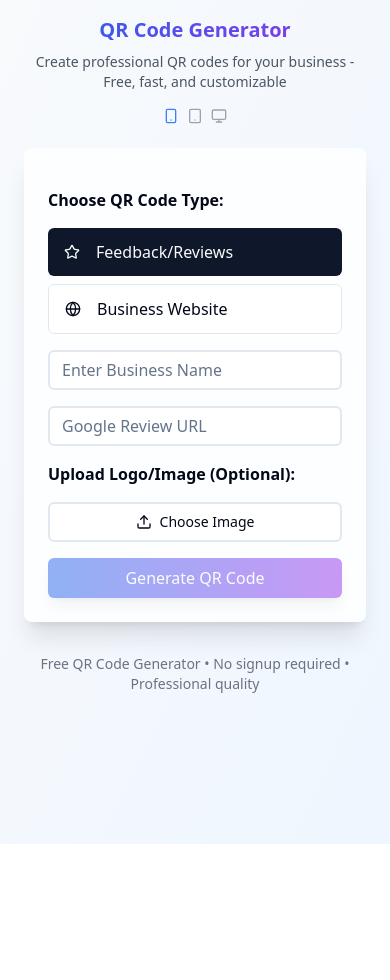
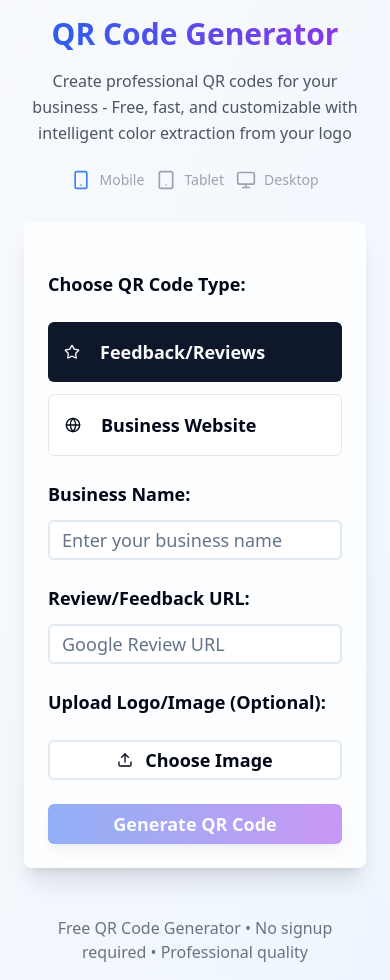
Before and after one commit to WebNaresh/free-qr-code-generator, a Next.js app: page / in a window 390 px wide. Before the commit the page ends 844 px from the top, so only its background shows below. Built offline with nearby package versions, Linux system fonts and the light colour scheme.

Commit message:
revert to v32 for stability
Restore previous version to ensure project stability

#VERCEL_SKIP

Co-authored-by: Naresh Bhosale <91016022+WebNaresh@users.noreply.github.com>

```diff
--- a/components/QRCodeGenerator.tsx
+++ b/components/QRCodeGenerator.tsx
@@ -332,24 +332,43 @@ export default function QRCodeGenerator() {
       : { primary: "text-indigo-800", secondary: "text-indigo-600", tertiary: "text-indigo-500" }
   }
 
-  // Responsive classes
+  // Enhanced responsive classes with larger font sizes
   const getResponsiveClasses = () => {
     return {
       card: isMobile ? "mx-2" : "mx-auto max-w-4xl",
-      title: isMobile ? "text-xl sm:text-2xl" : "text-2xl lg:text-3xl",
-      subtitle: isMobile ? "text-sm" : "text-base",
-      input: isMobile ? "text-base py-3" : "text-lg py-4",
-      button: isMobile ? "py-3 text-base" : "py-4 text-lg",
-      qrContainer: isMobile ? "p-4 sm:p-6" : isTablet ? "p-8" : "p-12",
-      qrTitle: isMobile ? "text-lg sm:text-xl" : isTablet ? "text-2xl" : "text-4xl",
-      qrSubtitle: isMobile ? "text-sm" : isTablet ? "text-base" : "text-xl",
-      qrBusinessName: isMobile ? "text-xl" : isTablet ? "text-2xl" : "text-3xl",
-      qrUrl: isMobile ? "text-xs" : isTablet ? "text-sm" : "text-xl",
-      qrFooter: isMobile ? "text-xs" : isTablet ? "text-sm" : "text-lg",
-      logoSize: isMobile ? "w-12 h-12" : isTablet ? "w-16 h-16" : "w-20 h-20",
-      qrCodeSize: isMobile ? "max-w-48" : isTablet ? "max-w-64" : "max-w-sm",
-      spacing: isMobile ? "space-y-4" : "space-y-6",
-      gap: isMobile ? "gap-2" : "gap-4",
+      // Main title - significantly larger
+      title: isMobile ? "text-3xl sm:text-4xl" : "text-4xl lg:text-5xl xl:text-6xl",
+      // Subtitle - increased for better readability
+      subtitle: isMobile ? "text-base sm:text-lg" : "text-lg lg:text-xl",
+      // Form inputs - larger for better usability
+      input: isMobile ? "text-lg py-4" : "text-xl py-5",
+      // Buttons - more prominent
+      button: isMobile ? "py-4 text-lg" : "py-5 text-xl",
+      // QR container padding
+      qrContainer: isMobile ? "p-6 sm:p-8" : isTablet ? "p-10" : "p-14",
+      // QR page titles - much larger for impact
+      qrTitle: isMobile ? "text-2xl sm:text-3xl" : isTablet ? "text-4xl" : "text-5xl xl:text-6xl",
+      // QR page subtitles - increased
+      qrSubtitle: isMobile ? "text-lg" : isTablet ? "text-xl" : "text-2xl",
+      // Business name - prominent
+      qrBusinessName: isMobile ? "text-2xl" : isTablet ? "text-3xl" : "text-4xl xl:text-5xl",
+      // URL text - readable
+      qrUrl: isMobile ? "text-sm" : isTablet ? "text-base" : "text-lg xl:text-xl",
+      // Footer text - clear
+      qrFooter: isMobile ? "text-sm" : isTablet ? "text-base" : "text-lg",
+      // Logo sizes - proportionally larger
+      logoSize: isMobile ? "w-16 h-16" : isTablet ? "w-20 h-20" : "w-24 h-24",
+      // QR code sizes
+      qrCodeSize: isMobile ? "max-w-56" : isTablet ? "max-w-72" : "max-w-80",
+      // Spacing
+      spacing: isMobile ? "space-y-6" : "space-y-8",
+      gap: isMobile ? "gap-3" : "gap-5",
+      // Labels - more prominent
+      label: isMobile ? "text-lg" : "text-xl",
+      // Color preview labels
+      colorLabel: isMobile ? "text-sm" : "text-base",
+      // Footer text
+      footerText: isMobile ? "text-base" : "text-lg",
     }
   }
 
@@ -363,8 +382,8 @@ export default function QRCodeGenerator() {
     if (!logoColors) return {}
 
     return {
-      background: `linear-gradient(to bottom right, ${logoColors.light}, ${logoColors.light})`,
-      borderColor: logoColors.primary,
+      background: `linear-gradient(135deg, ${logoColors.light}E6, ${logoColors.light}CC)`,
+      borderColor: `${logoColors.primary}40`,
     }
   }
 
@@ -372,8 +391,14 @@ export default function QRCodeGenerator() {
     if (!logoColors) return {}
 
     return {
-      topLeft: { backgroundColor: `${logoColors.primary}30` },
-      bottomRight: { backgroundColor: `${logoColors.secondary}30` },
+      topLeft: {
+        backgroundColor: `${logoColors.primary}40`,
+        background: `radial-gradient(circle, ${logoColors.primary}40, ${logoColors.primary}20)`,
+      },
+      bottomRight: {
+        backgroundColor: `${logoColors.secondary}40`,
+        background: `radial-gradient(circle, ${logoColors.secondary}40, ${logoColors.secondary}20)`,
+      },
     }
   }
 
@@ -381,9 +406,18 @@ export default function QRCodeGenerator() {
     if (!logoColors) return {}
 
     return {
-      primary: { color: logoColors.dark },
-      secondary: { color: logoColors.primary },
-      tertiary: { color: logoColors.secondary },
+      primary: {
+        color: logoColors.dark || logoColors.primary,
+        textShadow: `0 1px 2px ${logoColors.primary}20`,
+      },
+      secondary: {
+        color: logoColors.primary,
+        opacity: 0.9,
+      },
+      tertiary: {
+        color: logoColors.secondary || logoColors.primary,
+        opacity: 0.8,
+      },
     }
   }
 
@@ -394,9 +428,9 @@ export default function QRCodeGenerator() {
   return (
     <div className="w-full">
       {/* Header Section */}
-      <div className="text-center mb-6 lg:mb-8">
+      <div className="text-center mb-8 lg:mb-12">
         <h1
-          className={`font-bold ${responsive.title} bg-gradient-to-r from-blue-600 to-purple-600 bg-clip-text text-transparent mb-2`}
+          className={`font-bold ${responsive.title} bg-gradient-to-r from-blue-600 to-purple-600 bg-clip-text text-transparent mb-4`}
           style={
             logoColors
               ? {
@@ -409,64 +443,74 @@ export default function QRCodeGenerator() {
         >
           QR Code Generator
         </h1>
-        <p className={`${responsive.subtitle} text-gray-600 max-w-2xl mx-auto px-4`}>
-          Create professional QR codes for your business - Free, fast, and customizable
+        <p className={`${responsive.subtitle} text-gray-600 max-w-3xl mx-auto px-4 leading-relaxed`}>
+          Create professional QR codes for your business - Free, fast, and customizable with intelligent color
+          extraction from your logo
         </p>
 
         {/* Device indicators */}
-        <div className="flex justify-center items-center gap-2 mt-4 text-gray-400">
-          <Smartphone className={`h-4 w-4 ${isMobile ? "text-blue-500" : ""}`} />
-          <Tablet className={`h-4 w-4 ${isTablet ? "text-blue-500" : ""}`} />
-          <Monitor className={`h-4 w-4 ${!isMobile && !isTablet ? "text-blue-500" : ""}`} />
+        <div className="flex justify-center items-center gap-3 mt-6 text-gray-400">
+          <div className="flex items-center gap-2">
+            <Smartphone className={`h-5 w-5 ${isMobile ? "text-blue-500" : ""}`} />
+            <span className="text-sm font-medium">Mobile</span>
+          </div>
+          <div className="flex items-center gap-2">
+            <Tablet className={`h-5 w-5 ${isTablet ? "text-blue-500" : ""}`} />
+            <span className="text-sm font-medium">Tablet</span>
+          </div>
+          <div className="flex items-center gap-2">
+            <Monitor className={`h-5 w-5 ${!isMobile && !isTablet ? "text-blue-500" : ""}`} />
+            <span className="text-sm font-medium">Desktop</span>
+          </div>
         </div>
       </div>
 
       <Card className={`${responsive.card} shadow-xl border-0 bg-white/80 backdrop-blur-sm`}>
-        <CardHeader className="pb-4">
+        <CardHeader className="pb-6">
           <CardTitle className="sr-only">QR Code Configuration</CardTitle>
         </CardHeader>
         <CardContent className={responsive.spacing}>
           {/* QR Type Selection */}
           <div className={responsive.spacing}>
-            <label className={`${isMobile ? "text-base" : "text-lg"} font-semibold block mb-3`}>
-              Choose QR Code Type:
-            </label>
+            <label className={`${responsive.label} font-semibold block mb-4`}>Choose QR Code Type:</label>
             <div className={`flex ${isMobile ? "flex-col" : "flex-row"} ${responsive.gap}`}>
               <Button
                 variant={qrType === "feedback" ? "default" : "outline"}
                 onClick={() => setQrType("feedback")}
-                className={`flex-1 ${responsive.button} ${isMobile ? "justify-start" : "justify-center"}`}
+                className={`flex-1 ${responsive.button} ${isMobile ? "justify-start" : "justify-center"} font-semibold`}
                 style={
                   qrType === "feedback" && logoColors
                     ? { backgroundColor: logoColors.primary, borderColor: logoColors.primary }
                     : {}
                 }
               >
-                <Star className="mr-2 h-5 w-5" />
+                <Star className="mr-3 h-6 w-6" />
                 <span className={isMobile ? "text-left" : "text-center"}>Feedback/Reviews</span>
               </Button>
               <Button
                 variant={qrType === "website" ? "default" : "outline"}
                 onClick={() => setQrType("website")}
-                className={`flex-1 ${responsive.button} ${isMobile ? "justify-start" : "justify-center"}`}
+                className={`flex-1 ${responsive.button} ${isMobile ? "justify-start" : "justify-center"} font-semibold`}
                 style={
                   qrType === "website" && logoColors
                     ? { backgroundColor: logoColors.primary, borderColor: logoColors.primary }
                     : {}
                 }
               >
-                <Globe className="mr-2 h-5 w-5" />
+                <Globe className="mr-3 h-6 w-6" />
                 <span className={isMobile ? "text-left" : "text-center"}>Business Website</span>
               </Button>
             </div>
           </div>
 
+          <div>
+            <label className={`${responsive.label} font-semibold block mb-3`}>Business Name:</label>
             <Input
               type="text"
-            placeholder="Enter Business Name"
+              placeholder="Enter your business name"
               value={businessName}
               onChange={(e) => setBusinessName(e.target.value)}
-            className={`w-full ${responsive.input} border-2 focus:border-blue-500 transition-colors`}
+              className={`w-full ${responsive.input} border-2 focus:border-blue-500 transition-colors font-medium`}
               style={
                 logoColors
                   ? { borderColor: `${logoColors.primary}40`, boxShadow: `0 0 0 1px ${logoColors.primary}00` }
@@ -474,7 +518,12 @@ export default function QRCodeGenerator() {
               }
               required
             />
+          </div>
 
+          <div>
+            <label className={`${responsive.label} font-semibold block mb-3`}>
+              {qrType === "feedback" ? "Review/Feedback URL:" : "Website URL:"}
+            </label>
             <Input
               type="text"
               placeholder={
@@ -488,7 +537,7 @@ export default function QRCodeGenerator() {
               }
               value={url}
               onChange={(e) => setUrl(e.target.value)}
-            className={`w-full ${responsive.input} border-2 focus:border-blue-500 transition-colors`}
+              className={`w-full ${responsive.input} border-2 focus:border-blue-500 transition-colors font-medium`}
               style={
                 logoColors
                   ? { borderColor: `${logoColors.primary}40`, boxShadow: `0 0 0 1px ${logoColors.primary}00` }
@@ -496,20 +545,19 @@ export default function QRCodeGenerator() {
               }
               required
             />
+          </div>
 
           {/* Image Upload Section */}
           <div className={responsive.spacing}>
-            <label className={`${isMobile ? "text-base" : "text-lg"} font-semibold block mb-3`}>
-              Upload Logo/Image (Optional):
-            </label>
+            <label className={`${responsive.label} font-semibold block mb-4`}>Upload Logo/Image (Optional):</label>
             <div className={`flex ${isMobile ? "flex-col" : "flex-row"} items-center ${responsive.gap}`}>
               <Button
                 variant="outline"
                 onClick={() => fileInputRef.current?.click()}
-                className={`${isMobile ? "w-full" : ""} flex items-center gap-2 border-2 hover:border-blue-500 transition-colors`}
+                className={`${isMobile ? "w-full" : ""} flex items-center gap-3 border-2 hover:border-blue-500 transition-colors ${responsive.button} font-semibold`}
                 style={logoColors ? { borderColor: logoColors.primary, color: logoColors.primary } : {}}
               >
-                <Upload className="h-4 w-4" />
+                <Upload className="h-5 w-5" />
                 Choose Image
               </Button>
               <input ref={fileInputRef} type="file" accept="image/*" onChange={handleImageUpload} className="hidden" />
@@ -518,19 +566,19 @@ export default function QRCodeGenerator() {
                   variant="outline"
                   size="sm"
                   onClick={removeImage}
-                  className={`${isMobile ? "w-full" : ""} text-red-600 hover:text-red-700 border-red-200 hover:border-red-300`}
+                  className={`${isMobile ? "w-full" : ""} text-red-600 hover:text-red-700 border-red-200 hover:border-red-300 ${responsive.button} font-semibold`}
                 >
-                  <X className="h-4 w-4" />
-                  Remove
+                  <X className="h-5 w-5" />
+                  Remove Image
                 </Button>
               )}
             </div>
             {uploadedImage && (
-              <div className="flex justify-center mt-4">
+              <div className="flex justify-center mt-6">
                 <img
                   src={uploadedImage || "/placeholder.svg"}
                   alt="Uploaded logo"
-                  className={`${isMobile ? "max-w-24 max-h-24" : "max-w-32 max-h-32"} object-contain border-2 rounded-lg shadow-sm`}
+                  className={`${isMobile ? "max-w-32 max-h-32" : "max-w-40 max-h-40"} object-contain border-2 rounded-lg shadow-sm`}
                   style={logoColors ? { borderColor: `${logoColors.primary}40` } : {}}
                 />
               </div>
@@ -538,27 +586,27 @@ export default function QRCodeGenerator() {
           </div>
 
           {uploadedImage && logoColors && (
-            <div className="flex justify-center items-center gap-4 mt-4">
+            <div className="flex justify-center items-center gap-6 mt-6 p-4 bg-gray-50 rounded-lg">
               <div className="flex flex-col items-center">
                 <div
-                  className="w-8 h-8 rounded-full border border-gray-200 shadow-sm"
+                  className="w-10 h-10 rounded-full border border-gray-200 shadow-sm mb-2"
                   style={{ backgroundColor: logoColors.primary }}
                 />
-                <span className="text-xs mt-1">Primary</span>
+                <span className={`${responsive.colorLabel} font-medium`}>Primary</span>
               </div>
               <div className="flex flex-col items-center">
                 <div
-                  className="w-8 h-8 rounded-full border border-gray-200 shadow-sm"
+                  className="w-10 h-10 rounded-full border border-gray-200 shadow-sm mb-2"
                   style={{ backgroundColor: logoColors.secondary }}
                 />
-                <span className="text-xs mt-1">Secondary</span>
+                <span className={`${responsive.colorLabel} font-medium`}>Secondary</span>
               </div>
             </div>
           )}
 
           <Button
             onClick={generateQRCode}
-            className={`w-full ${responsive.button} bg-gradient-to-r from-blue-600 to-purple-600 hover:from-blue-700 hover:to-purple-700 shadow-lg hover:shadow-xl transition-all duration-200`}
+            className={`w-full ${responsive.button} bg-gradient-to-r from-blue-600 to-purple-600 hover:from-blue-700 hover:to-purple-700 shadow-lg hover:shadow-xl transition-all duration-200 font-bold`}
             style={
               logoColors
                 ? { background: `linear-gradient(to right, ${logoColors.primary}, ${logoColors.secondary})` }
@@ -570,20 +618,43 @@ export default function QRCodeGenerator() {
           </Button>
 
           {qrCode && (
-            <div className={`mt-6 ${responsive.spacing}`}>
+            <div className={`mt-8 ${responsive.spacing}`}>
               <div
                 ref={qrCodeRef}
                 className={`flex flex-col items-center justify-between ${responsive.qrContainer} rounded-xl shadow-2xl overflow-hidden relative`}
-                style={qrCodeStyles}
+                style={{
+                  ...qrCodeStyles,
+                  background: logoColors
+                    ? `linear-gradient(135deg, ${logoColors.light}E6 0%, ${logoColors.light}CC 50%, ${logoColors.light}E6 100%)`
+                    : undefined,
+                  aspectRatio: isMobile ? "1 / 1.2" : "1 / 1.414",
+                  width: "100%",
+                  maxWidth: isMobile ? "100%" : isTablet ? "600px" : "800px",
+                  margin: "0 auto",
+                }}
               >
                 {/* Decorative elements - responsive */}
                 <div
                   className={`absolute top-0 left-0 w-full h-full border-[${isMobile ? "8px" : "16px"}] rounded-xl pointer-events-none`}
-                  style={logoColors ? { borderColor: `${logoColors.primary}30` } : {}}
+                  style={
+                    logoColors
+                      ? {
+                          borderColor: `${logoColors.primary}50`,
+                          borderWidth: isMobile ? "8px" : "16px",
+                        }
+                      : {}
+                  }
                 />
                 <div
                   className={`absolute ${isMobile ? "top-2 left-2 right-2 bottom-2" : "top-4 left-4 right-4 bottom-4"} border-[2px] rounded-xl pointer-events-none`}
-                  style={logoColors ? { borderColor: `${logoColors.primary}40` } : {}}
+                  style={
+                    logoColors
+                      ? {
+                          borderColor: `${logoColors.primary}70`,
+                          borderWidth: "2px",
+                        }
+                      : {}
+                  }
                 />
                 <div
                   className={`absolute top-0 left-0 ${isMobile ? "w-16 h-16" : "w-32 h-32"} rounded-br-full opacity-50`}
@@ -595,9 +666,9 @@ export default function QRCodeGenerator() {
                 />
 
                 {/* Content */}
-                <div className={`z-10 text-center ${isMobile ? "mb-4" : "mb-8"}`}>
+                <div className={`z-10 text-center ${isMobile ? "mb-6" : "mb-10"}`}>
                   {uploadedImage && (
-                    <div className={isMobile ? "mb-2" : "mb-4"}>
+                    <div className={isMobile ? "mb-4" : "mb-6"}>
                       <img
                         src={uploadedImage || "/placeholder.svg"}
                         alt="Business logo"
@@ -606,18 +677,18 @@ export default function QRCodeGenerator() {
                     </div>
                   )}
                   <h2
-                    className={`${responsive.qrTitle} font-bold ${isMobile ? "mb-1" : "mb-2"} leading-tight`}
+                    className={`${responsive.qrTitle} font-bold ${isMobile ? "mb-2" : "mb-4"} leading-tight`}
                     style={textStyles.primary}
                   >
                     {getHeaderText()}
                   </h2>
-                  <p className={`${responsive.qrSubtitle} leading-relaxed`} style={textStyles.secondary}>
+                  <p className={`${responsive.qrSubtitle} leading-relaxed font-medium`} style={textStyles.secondary}>
                     {getSubHeaderText()}
                   </p>
                 </div>
 
                 <div
-                  className={`z-10 bg-white ${isMobile ? "p-3" : "p-6"} rounded-xl shadow-lg border border-gray-100`}
+                  className={`z-10 bg-white ${isMobile ? "p-4" : "p-8"} rounded-xl shadow-lg border border-gray-100`}
                 >
                   <img
                     src={qrCode || "/placeholder.svg"}
@@ -626,21 +697,21 @@ export default function QRCodeGenerator() {
                   />
                 </div>
 
-                <div className={`z-10 text-center ${isMobile ? "mt-4" : "mt-8"}`}>
+                <div className={`z-10 text-center ${isMobile ? "mt-6" : "mt-10"}`}>
                   <h3
-                    className={`${responsive.qrBusinessName} font-semibold ${isMobile ? "mb-1" : "mb-2"}`}
+                    className={`${responsive.qrBusinessName} font-bold ${isMobile ? "mb-2" : "mb-4"}`}
                     style={textStyles.primary}
                   >
                     {businessName}
                   </h3>
                   <p
-                    className={`${responsive.qrUrl} ${isMobile ? "mb-2" : "mt-2"} break-all px-2`}
+                    className={`${responsive.qrUrl} ${isMobile ? "mb-3" : "mt-3"} break-all px-4 font-medium`}
                     style={textStyles.secondary}
                   >
                     {url}
                   </p>
                   <p
-                    className={`${responsive.qrFooter} ${isMobile ? "mt-2" : "mt-4"} opacity-90`}
+                    className={`${responsive.qrFooter} ${isMobile ? "mt-3" : "mt-6"} opacity-90 font-medium`}
                     style={textStyles.tertiary}
                   >
                     {getFooterText()}
@@ -650,14 +721,14 @@ export default function QRCodeGenerator() {
 
               <Button
                 onClick={downloadQRCodePage}
-                className={`w-full ${responsive.button} bg-gradient-to-r from-green-600 to-emerald-600 hover:from-green-700 hover:to-emerald-700 shadow-lg hover:shadow-xl transition-all duration-200 mt-6`}
+                className={`w-full ${responsive.button} bg-gradient-to-r from-green-600 to-emerald-600 hover:from-green-700 hover:to-emerald-700 shadow-lg hover:shadow-xl transition-all duration-200 mt-8 font-bold`}
                 style={
                   logoColors
                     ? { background: `linear-gradient(to right, ${logoColors.secondary}, ${logoColors.primary})` }
                     : {}
                 }
               >
-                <Download className="mr-3 h-5 w-5" />
+                <Download className="mr-4 h-6 w-6" />
                 Download QR Code
               </Button>
             </div>
@@ -666,8 +737,8 @@ export default function QRCodeGenerator() {
       </Card>
 
       {/* Footer */}
-      <footer className="text-center mt-8 px-4">
-        <p className={`${responsive.subtitle} text-gray-500`}>
+      <footer className="text-center mt-12 px-4">
+        <p className={`${responsive.footerText} text-gray-500 font-medium`}>
           Free QR Code Generator • No signup required • Professional quality
         </p>
       </footer>
```
Also changed, not shown: app/sitemap.ts (line endings or trailing spaces). Lines whose indentation alone changed are shown as unchanged.
